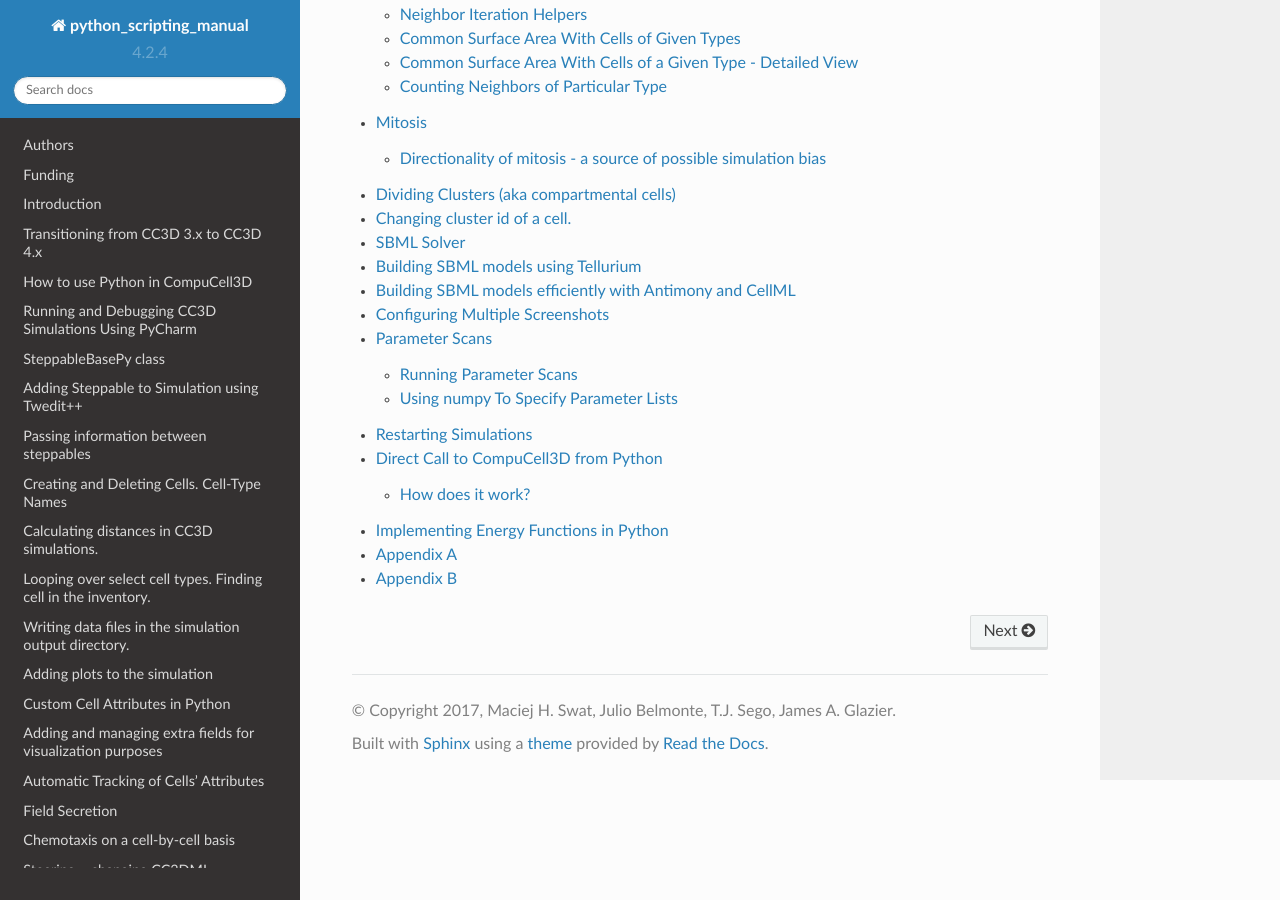
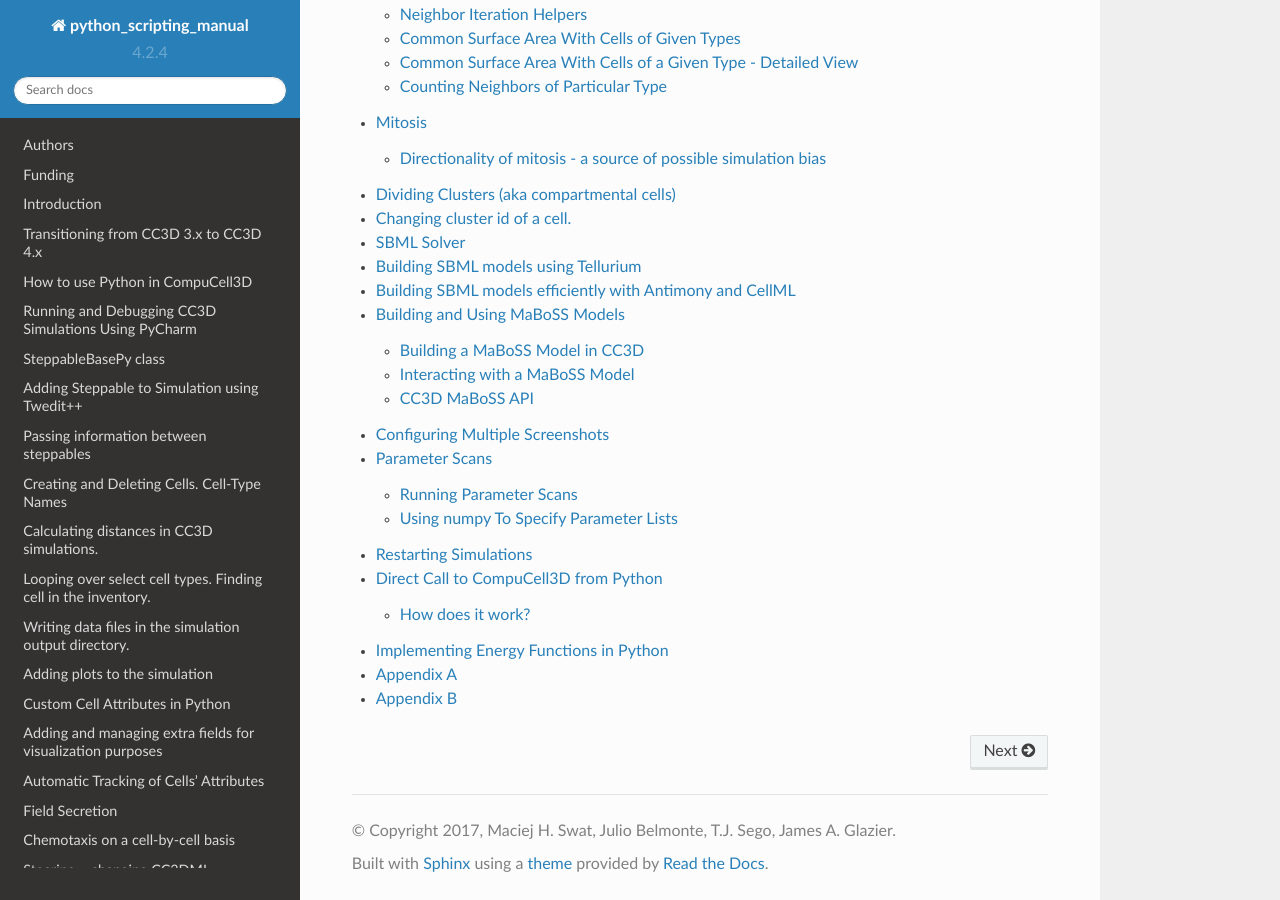
Before and after one commit to CompuCell3D/PythonScriptingManual, a Sphinx documentation site: the page built from docs/index.rst, in a window 1280 px wide and 900 px high, scrolled down 1886 px. Built offline with Sphinx 7.4.7 and the Read the Docs theme 2.0.0, drawn with Linux system fonts in a browser that asks for light colours; some of the changed lines change nothing that is shown.

Commit message:
Added initial docs on integrated MaBoSS functionality

```diff
--- a/docs/index.rst
+++ b/docs/index.rst
@@ -54,6 +54,7 @@ or simply purchase a book on introductory Python programming.
    sbml_solver
    building_sbml_models_using_tellurium
    building_SBML_models_efficiently_with_Antimony_and_CellML
+   maboss
    configuring_multiple_screenshots
    parameter_scans
    restarting_simulations
--- /dev/null
+++ b/docs/maboss.rst
@@ -0,0 +1,362 @@
+Building and Using MaBoSS Models
+================================
+
+As of v4.2.5., CC3D supports simulating boolean models using MaBoSS (Markovian Boolean Stochastic Simulator)
+[1]_ and attaching them to cells.
+MaBoSS enables representing intracellular mechanisms like gene regulatory networks and
+chemical kinetics as Boolean networks, on which MaBoSS simulates continuous or discrete time
+Markov processes.
+CC3D provides an interactive version of MaBoSS simulations with select MaBoSS simulation capabilities,
+so that individual networks can be selectively integrated in time, modified, and reconfigured according
+to an overall CC3D simulation.
+With combined capabilities, MaBoSS models in CC3D can be interconnected and coupled with cellular
+properties, local conditions, and ODE models.
+For a detailed description of MaBoSS capabilities, examples of MaBoSS simulations and downloading the
+full, standalone MaBoSS simulation package, visit the `MaBoSS homepage <https://maboss.curie.fr/>`_.
+
+.. note::
+
+    To cite MaBoSS usage in CC3D, use the following,
+
+    Stoll, Gautier, et al. "MaBoSS 2.0: an environment for stochastic Boolean modeling." Bioinformatics 33.14 (2017): 2226-2228.
+
+Building a MaBoSS Model in CC3D
+-------------------------------
+
+MaBoSS simulation specification is divided into two components: a network description, and a simulation
+configuration.
+A MaBoSS network description describes a network on the basis of nodes, including the name, logic, and
+transition rates of each node of the network.
+A MaBoSS simulation configuration describes the network parameters and initial conditions.
+Typical MaBoSS usage includes creating a network description file with the extension ``.bnd`` and a
+configuration file with the extension ``.cfg``, which are both passed to MaBoSS using a terminal.
+In CC3D, MaBoSS simulations can be created using any combination of network and configuration files `or`
+multiline strings.
+
+A very simple network description of two nodes ``A`` and ``B`` in a multiline string could look like
+the following,
+
+.. code-block:: python
+
+    """
+    node A {
+        logic = $B_ext && !B;
+        rate_up = @logic ? $node_rate : 0.0;
+        rate_down = @logic ? 0.0 : $node_rate;
+    }
+    node B {
+        logic = A;
+        rate_up = @logic ? $node_rate : 0.0;
+        rate_down = $node_rate / 10;
+    }
+    """
+
+The network description describes the logic of each node (`i.e.`, ``logic``), and an expression for
+the rate of each node going from 0 to 1 (`i.e.`, ``rate_up``) and going from 1 to 0 (`i.e.`, ``rate_down``).
+Rate expressions can be constant (`e.g.`, ``rate_down`` for node ``B``), or conditional
+(`e.g.`, ``rate_down`` for node ``B``).
+For conditional expressions, the syntax ``X ? Y : Z`` reads ``Y`` if ``X`` is true, otherwise ``Z``.
+The network also uses two external variables ``$B_ext`` and ``$node_rate``, the values of which are
+specified in the configuration file and, along with everything else described in this network except the
+network itself, can be accessed and modified in CC3D for individual simulation instances of this network.
+
+A corresponding configuration for this network in a multiline string could look like the following,
+
+.. code-block:: python
+
+    """
+    A.istate = FALSE;
+    $B_ext = FALSE;
+    $node_rate = 10.0;
+    """
+
+The configuration declares the initial state of node ``A``, and declares values for the external
+variables ``$B_ext`` and ``$node_rate``.
+Note that, since the configuration does not declare the initial state of node ``B``, each network
+instance will initialize node ``B`` with a randomly selected state.
+
+.. note::
+
+    MaBoSS provides additional specification capabilities for the configuration file
+    (`e.g.`, declaring a random generator seed).
+    The network and configuration specification relevant to MaBoSS simulations in CC3D are described
+    in the previous example.
+    The remaining inputs relevant to specifying a MaBoSS simulation in CC3D are described in
+    subsequent text, and are declared through an interface provided by CC3D.
+
+A MaBoSS simulation can be created and attached to a cell in CC3D using MaBoSS network description and
+configuration files from within a steppable,
+
+.. code-block:: python
+
+    self.add_maboss_to_cell(cell=cell,
+                            model_name=model_name,
+                            bnd_file=bnd_file,
+                            cfg_file=cfg_file,
+                            time_step=time_step,
+                            time_tick=time_tick)
+
+Here ``cell`` is the CC3D cell to which the MaBoSS simulation should be attached,
+``model_name`` is a string that declares an alias name by which the MaBoSS simulation can be
+accessed after the call,
+``bnd_file`` and ``cfg_file`` are the absolute path to the location of a network description and
+configuration file, respectively,
+``time_step`` is a ``float`` equal to the MaBoSS simulation time that corresponds to one simulation step in CC3D,
+and ``time_tick`` is the MaBoSS simulation time that corresponds to considering the transition of every
+node in the network one time (`i.e.`, the MaBoSS `time window`).
+
+MaBoSS model and simulation specification declared in Python multiline strings can also be used to
+create a MaBoSS simulation and attach it to a cell,
+
+.. code-block:: python
+
+    self.add_maboss_to_cell(cell=cell,
+                            model_name=model_name,
+                            bnd_str=bnd_str,
+                            cfg_str=cfg_str,
+                            time_step=time_step,
+                            time_tick=time_tick)
+
+Here ``bnd_str`` and ``cfg_str`` are network description and configuration multiline strings, respectively
+(`i.e.`, the contents of a file, but as a multiline string).
+Any combination of file path and string inputs can be used for passing the network description and configuration,
+so long as each is passed.
+
+MaBoSS simulations can also be created from within a steppable without being attached to a cell,
+
+.. code-block:: python
+
+    mm = self.maboss_model(model_name=model_name,
+                           bnd_file=bnd_file,
+                           cfg_file=cfg_file,
+                           time_step=time_step,
+                           time_tick=time_tick)
+
+The same can be accomplished from outside a steppable using a function of the same name and arguments
+from the ``cc3d.core.MaBoSSCC3D`` module,
+
+.. code-block:: python
+
+    from cc3d.core import MaBoSSCC3D
+    mm = MaBoSSCC3D.maboss_model(model_name=model_name,
+                                 bnd_file=bnd_file,
+                                 cfg_file=cfg_file,
+                                 time_step=time_step,
+                                 time_tick=time_tick)
+
+Both implementations of ``maboss_model`` take the same optional arguments as the steppable method
+``add_maboss_to_cell`` (`e.g.`, the keyword arguments ``bnd_str`` and ``seed``).
+
+MaBoSS simulations are automatically destroyed when a cell is destroyed unless the MaBoSS simulation is
+also stored elsewhere (`e.g.`, as an attribute on a steppable).
+MaBoSS simulations can also be manually removed from a cell,
+
+.. code-block:: python
+
+    self.delete_maboss_from_cell(cell=cell, model_name=model_name)
+
+All provided functions to create MaBoSS simulations in CC3D can also take optional keyword arguments,
+
+-   ``discrete_time`` takes a Boolean value (default is ``False``). When passing ``discrete_time=True``,
+    a MaBoSS simulation will perform time integration with fixed time intervals equal to ``time_tick``
+    until an amount of time equal to ``time_step`` has elapsed for one integration step.
+    By default, a MaBoSS simulation will integrate using the Gillespie algorithm.
+
+-   ``seed`` takes an integer value (default is 0) as the seed for the random generator of the MaBoSS
+    simulation.
+
+.. note::
+
+    A ``time_step`` value less than a ``time_tick`` value is only valid when using the default Gillespie
+    algorithm.
+    Otherwise, the ``time_step`` value must be greater than the ``time_tick`` value for anything to occur.
+
+Interacting with a MaBoSS Model
+-------------------------------
+
+All MaBoSS simulations attached to each cell can be accessed using the cell property ``maboss`` and referring
+to the alias of the model as passed to the keyword argument ``model_name`` when the simulation was created,
+
+.. code-block:: python
+
+    self.add_maboss_to_cell(cell=cell, model_name='MyMaBoSSModel', ...)
+    ...
+    mm = cell.maboss.MyMaBoSSModel
+
+Every MaBoSS simulation attached to every cell in simulation can be integrated one step in time
+from a steppable,
+
+.. code-block:: python
+
+    self.timestep_maboss()
+
+Likewise, a MaBoSS simulation instance can be individually integrated one step in time,
+
+.. code-block:: python
+
+    cell.maboss.MyMaBoSSModel.step()
+
+The values passed to the keyword arguments ``time_step``, ``time_tick``, ``discrete_time`` and ``seed``
+when creating a MaBoSS simulation can all be overwritten at any time by interacting with the
+MaBoSS simulation instance and its attached ``CC3DRunConfig`` object,
+
+.. code-block:: python
+
+    mm = cell.maboss.MyMaBoSSModel
+    mm.step_size *= 2.0  # Double value passed to time_step
+    mm.run_config.time_tick /= 2.0  # Half value passed to time_tick
+    mm.run_config.discrete_time = False  # Enable Gillespie algorithm
+    mm.run_config.seed - mm.run_config.seed + 1  # Increment value passed to seed
+
+Each node of a MaBoSS simulation network can be accessed as if interacting with a Python dictionary.
+For example, to get node ``A`` in a network attached to a cell with alias ``MyMaBoSSModel``,
+
+.. code-block:: python
+
+    node_a = cell.maboss.MyMaBoSSModel['A']
+
+Data about a node can be accessed and, where appropriate, set using properties and functions of a node.
+For example, the state of a node can be accessed and set using the property ``state`` such that
+networks of individual cells and/or multiple networks in the same cell can be coupled,
+
+.. code-block:: python
+
+    node_1a = cell1.maboss.MyMaBoSSModel['A']
+    node_1ao = cell1.maboss.MyOtherMaBoSSModel['A']
+    node_2b = cell2.maboss.MyMaBoSSModel['B']
+    node_1a.state = node_2b.state or node_1ao.state
+
+Likewise, the value of external variables can be accessed and set using the MaBoSS ``Network`` attached to a
+MaBoSS simulation.
+The network of a MaBoSS simulation can be accessed with the property ``network``, and the external variables
+of a network can be accessed and set using the property ``symbol_table`` of the network.
+For example, an external variable declared in a MaBoSS simulation specification as ``$cellVolume`` can be
+coupled to the current volume of a cell (`e.g.`, to use the cell volume as a MaBoSS model parameter),
+
+.. code-block:: python
+
+    cell.maboss.MyMaBoSSModel.network.symbol_table['cellVolume'] = cell.volume
+
+CC3D MaBoSS API
+---------------
+
+For brevity and generality, the following APIs are presented as relevant to modeling and simulation using
+CC3D and MaBoSS.
+
+The module ``cc3d.cpp.MaBoSSCC3DPy`` contains the following relevant API,
+
+.. code-block:: python
+
+    # Network node
+    class CC3DMaBoSSNode:
+        # Description; read-only
+        description: str
+        # Input node flag; read-only
+        is_input: bool
+        # Internal node flag
+        is_internal: bool
+        # Reference node flag
+        is_reference: bool
+        # Initial state
+        istate: bool
+        # Current rate down; read-only
+        rate_down: float
+        # Current rate up; read-only
+        rate_up: float
+        # Reference state
+        ref_state: bool
+        # Current state
+        state: bool
+
+    # External variable value container
+    class SymbolTable:
+        # List of symbol names; read-only
+        names: List[str]
+        # Gets a symbol value by name
+        def __getitem__(self, item: str) -> Union[bool, int, float]
+        # Sets a symbol value by name
+        def __setitem__(self, item: str, value: Union[bool, int, float]) -> None
+
+    # Simulation network
+    class Network:
+        # List of nodes; read-only
+        nodes: List[CC3DMaBoSSNode]
+        # Symbol table; read-only
+        symbol_table: SymbolTable
+
+    # Simulation configuration
+    class CC3DRunConfig:
+        # Current random generator seed
+        seed: int
+        # Simulation time tick
+        time_tick: float
+        # Discrete time flag
+        discrete_time: bool
+
+    # The main MaBoSS simulation class in CC3D
+    class CC3DMaBoSSEngine:
+        # Network of the simulation; read-only
+        network: Network
+        # Configuration of the simulation; read-only
+        run_config: CC3DRunConfig
+        # Current simulation time; read-only
+        time: float
+        # Current default step size
+        step_size: float
+        # Integrates the simulation one step
+        def step(self, _stepSize=-1.0) -> None
+        # Gets the network state
+        def getNetwork(self) -> NetworkState
+        # Loads an existing network state
+        def loadNetworkState(self, _networkState: NetworkState) -> None
+        # Get a node by node name
+        def __getitem__(self, key: str) -> CC3DMaBoSSNode
+        # Set a node state by node name
+        def __setitem__(self, key: str, value: bool) -> None
+
+The module ``cc3d.core.MaBoSSCC3D`` contains the following relevant API,
+
+.. code-block:: python
+
+    # Instantiates and returns a MaBoSS simulation instance from files and/or strings.
+    def maboss_model(bnd_file: str = None,
+                     bnd_str: str = None,
+                     cfg_file: str = None,
+                     cfg_str: str = None,
+                     time_step: float = 1.0,
+                     time_tick: float = 1.0,
+                     discrete_time: bool = False,
+                     seed: int = None) -> MaBoSSCC3DPy.CC3DMaBoSSEngine
+
+The ``SteppableBasePy`` class contains the following relevant API,
+
+.. code-block:: python
+
+    class SteppableBasePy:
+        # Adds a MaBoSS simulation instance to a cell
+        def add_maboss_to_cell(cell: CellG,
+                               model_name: str,
+                               bnd_file: str = None,
+                               bnd_str: str = None,
+                               cfg_file: str = None,
+                               cfg_str: str = None,
+                               time_step: float = 1.0,
+                               time_tick: float = 1.0,
+                               discrete_time: bool = False,
+                               seed: int = 0) -> None
+        # Removes a MaBoSS simulation instance from a cell
+        @staticmethod
+        def delete_maboss_from_cell(cell: CellG, model_name: str) -> None
+        # Instantiates and returns a MaBoSS simulation instance from files and/or strings.
+        @staticmethod
+        def maboss_model(bnd_file: str = None,
+                         bnd_str: str = None,
+                         cfg_file: str = None,
+                         cfg_str: str = None,
+                         time_step: float = 1.0,
+                         time_tick: float = 1.0,
+                         discrete_time: bool = False,
+                         seed: int = 0) -> MaBoSSCC3DPy.CC3DMaBoSSEngine
+
+.. [1]
+    Stoll, Gautier, et al. "MaBoSS 2.0: an environment for stochastic Boolean modeling." Bioinformatics 33.14 (2017): 2226-2228.
```
